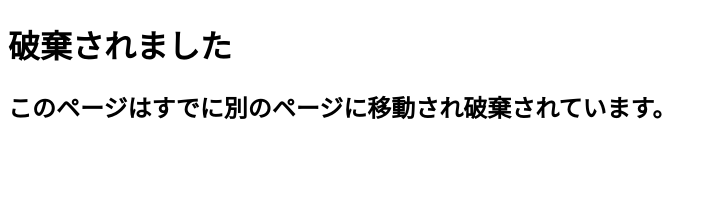
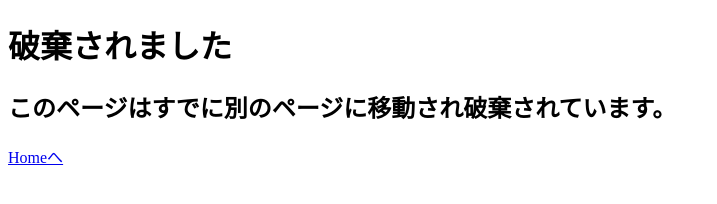
Before and after one commit to S40217kot/S40217kot, a plain HTML site: page index.html in a window 1280 px wide. Shown: the whole page, without its empty margins (0-717 px from the left). Drawn offline with Linux system fonts and the light colour scheme.

Commit message:
Homeへを追加

```diff
--- a/index.html
+++ b/index.html
@@ -7,4 +7,5 @@
 <body>
   <h1>破棄されました</h1>
   <h2>このページはすでに別のページに移動され破棄されています。</h2>
+  <a href="/">Homeへ</a>
 </body>
```
